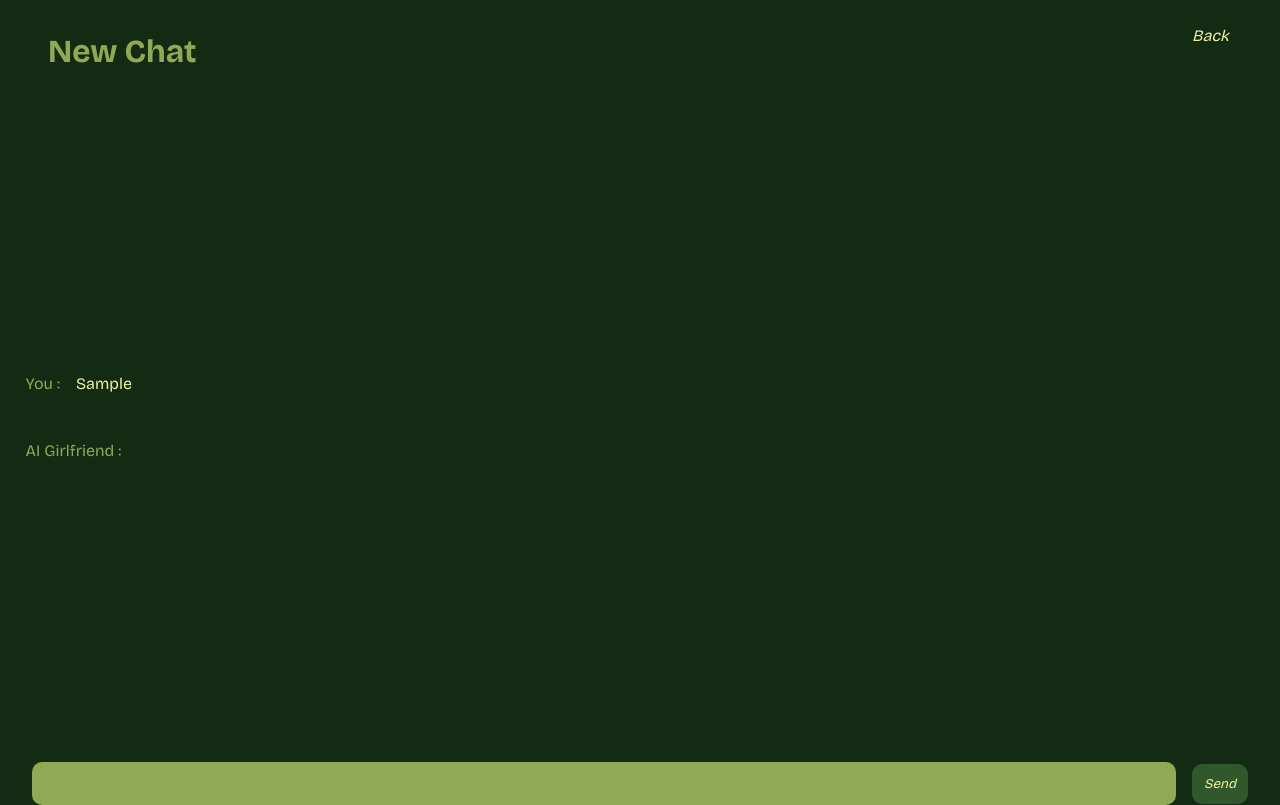
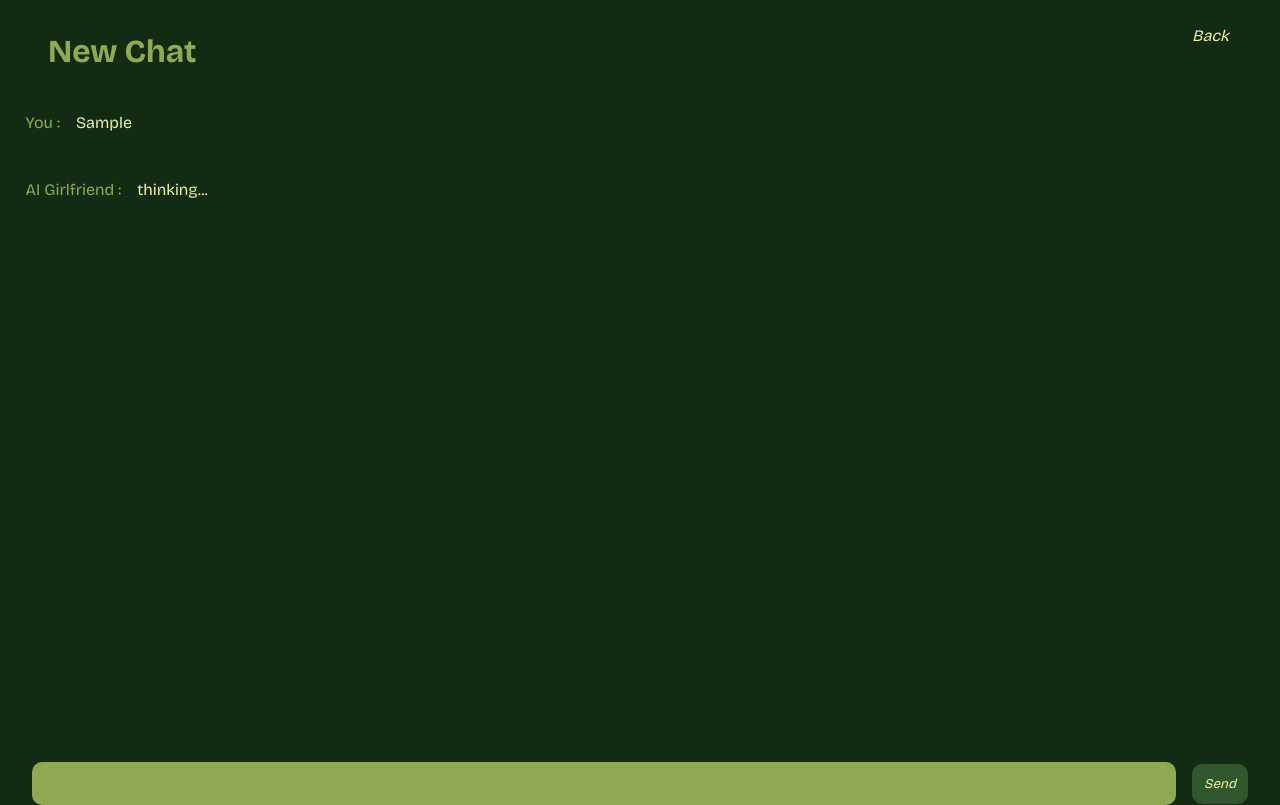
Before and after one commit to Yaomister/lias-bot, a React (Vite) app in the folder frontend/: page /chat/1 in a window 1280 px wide. Both pictures are taken after typing "Sample" into the empty fields and a click on the button "Send". Built offline with nearby package versions, Linux system fonts and the light colour scheme; no server answers.

Commit message:
added toaster

```diff
--- a/frontend/package.json
+++ b/frontend/package.json
@@ -14,6 +14,7 @@
     "axios": "^1.18.1",
     "react": "^19.2.7",
     "react-dom": "^19.2.7",
+    "react-hot-toast": "^2.6.0",
     "react-router-dom": "^7.18.1"
   },
   "devDependencies": {
--- a/frontend/src/pages/Chat.jsx
+++ b/frontend/src/pages/Chat.jsx
@@ -3,6 +3,7 @@ import "../stylesheets/Chat.css";
 import { fetchEventSource } from "@microsoft/fetch-event-source";
 import api from "../api";
 import { useParams } from "react-router-dom";
+import toast, { Toaster } from "react-hot-toast";
 
 const Chat = () => {
   const { id } = useParams();
@@ -39,11 +40,18 @@ const Chat = () => {
       { sender: "ai", text: "" },
     ]);
     console.log("sending:", { chat_id: id, message: userText });
-    await fetchEventSource(import.meta.env.VITE_API_URL, {
+
+    await fetchEventSource(`${import.meta.env.VITE_API_URL}/send-message`, {
       method: "POST",
       headers: { "Content-Type": "application/json" },
       body: JSON.stringify({ chat_id: id, text: userText }),
       onmessage(event) {
+        if (event.code == 503) {
+          toast(
+            "Google Gemini is currently unavailable. Please try at a later time!",
+          );
+          return;
+        }
         if (event.event == "done") {
           return;
         }
@@ -58,6 +66,7 @@ const Chat = () => {
 
   return (
     <div className="chat-container">
+      <Toaster />
       <div className="top-bar">
         {editingTitle ? (
           <input
@@ -92,7 +101,7 @@ const Chat = () => {
             <p className="sender">
               {message.sender == "user" ? "You" : "AI Girlfriend"} :
             </p>
-            <p>{message.text}</p>
+            <p>{message.text.length == 0 ? "thinking..." : message.text}</p>
           </div>
         ))}
       </div>
--- a/frontend/src/stylesheets/Chat.css
+++ b/frontend/src/stylesheets/Chat.css
@@ -33,7 +33,7 @@
   overflow-y: scroll;
   display: flex;
   flex-direction: column;
-  justify-content: center;
+  justify-content: start;
   gap: 1rem;
 }
 
```
Also changed, not shown: 2 other files (tests, documents, lock files or other folders).
